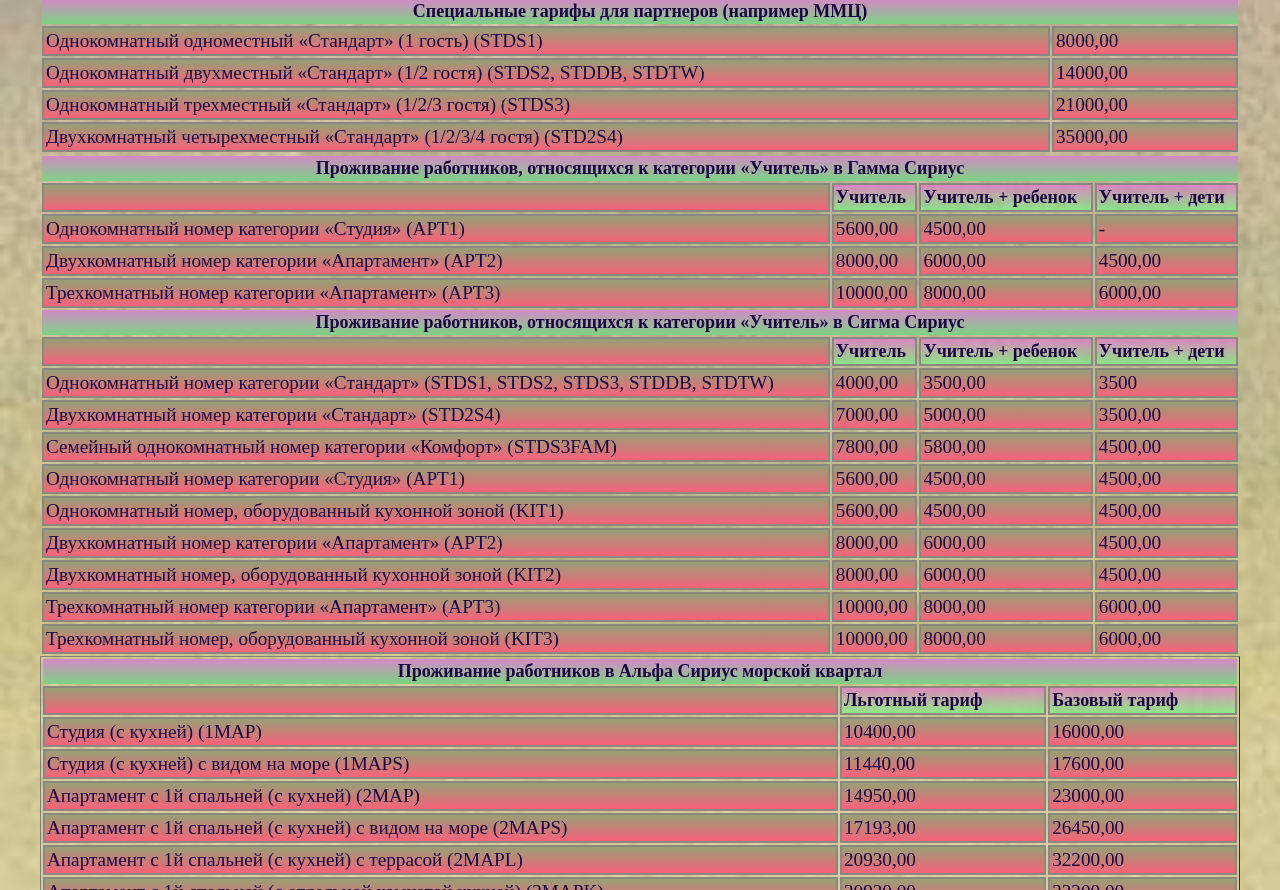
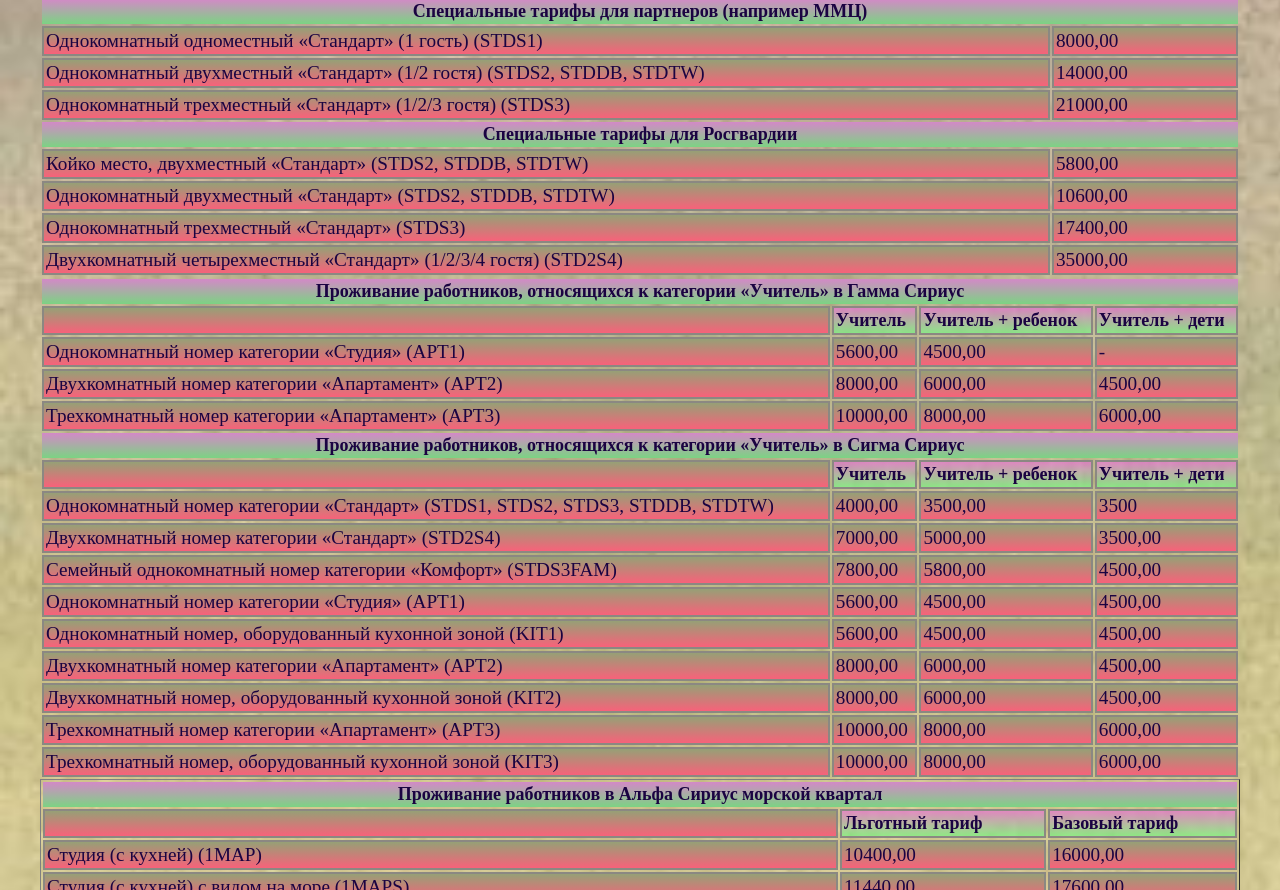
Before and after one commit to sergeyvorontsov90/sergeyvorontsov90.github.io, a plain HTML site: page library.html in a window 1280 px wide. Shown: the part 1365-2255 px from the top of the page. Drawn offline with Linux system fonts and the light colour scheme.

Commit message:
Update library.html

```diff
--- a/library.html
+++ b/library.html
@@ -195,6 +195,7 @@
                 <td>Трехкомнатный номер, оборудованный кухней (KIT3)</td>
                 <td>20800,00</td>
               </tr>
+
             <tr>
                 <td class="category" colspan="3">
                     Специальные тарифы для партнеров (например ММЦ)
@@ -207,12 +208,29 @@
             <tr>
               <td>Однокомнатный двухместный «Стандарт» (1/2 гостя) (STDS2, STDDB, STDTW)</td>
               <td>14000,00</td>
+            <tr>
+            <td>Однокомнатный трехместный «Стандарт» (1/2/3 гостя) (STDS3)</td>
+              <td>21000,00</td>
+            </tr>
 
+              <tr>
+                <td class="category" colspan="3">
+                    Специальные тарифы для Росгвардии
+                </td>
             </tr>
             <tr>
-              <td>Однокомнатный трехместный «Стандарт» (1/2/3 гостя) (STDS3)</td>
-              <td>21000,00</td>
+              <td>Койко место, двухместный «Стандарт» (STDS2, STDDB, STDTW)</td>
+              <td>5800,00</td>
             </tr>
+            <tr>
+              <td>Однокомнатный двухместный «Стандарт» (STDS2, STDDB, STDTW)</td>
+              <td>10600,00</td>
+            </tr>
+            <tr>
+              <td>Однокомнатный трехместный «Стандарт» (STDS3)</td>
+              <td>17400,00</td>
+            </tr>
+
             <tr>
               <td>Двухкомнатный четырехместный «Стандарт» (1/2/3/4 гостя) (STD2S4)</td>
               <td>35000,00</td>
```
